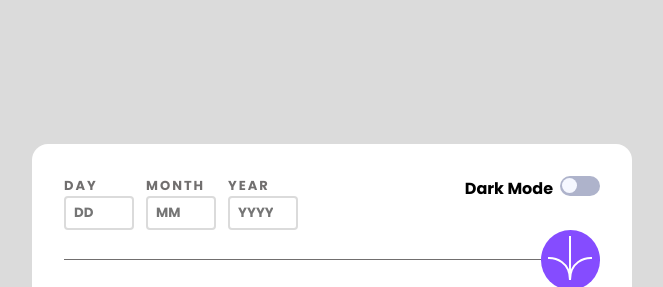
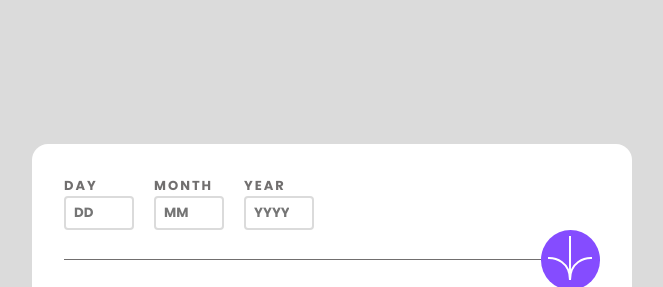
Before and after one commit to trishacapitle/age-calculator, a website built with Vite: page index.html in a window 1280 px wide. Shown: the top 287 px of the page, without its empty margins (308-971 px from the left). Built offline with nearby package versions, Linux system fonts and the light colour scheme.

Commit message:
restored to original. will refrac with themswitch

```diff
--- a/index.html
+++ b/index.html
@@ -17,8 +17,7 @@
 <body class="flex">
 
   <div class="card">
-    <div class="card-header flex justify-between flex-row">
-      <div class="flex gap-12">
+    <div class="card-header flex">
       <div class="container flex flex-column">
         <label for="day">Day</label>
         <input id="day" type="number" placeholder="DD">
@@ -33,10 +32,6 @@
         <label for="year">Year</label>
         <input id="year" type="number" placeholder="YYYY">
         <small class="error-year"></small>
-        </div>
-      </div>
-      <div class="toggle flex">
-          <p class="dark-mode">Dark Mode</p><p class="light-mode">Light Mode</p><input type="checkbox" id="switch" onclick="switchTheme()"/><label class="toggle-label" for="switch"></label>
       </div>
     </div>
 
--- a/style.css
+++ b/style.css
@@ -183,54 +183,3 @@ small {
   color: red;
   font-size: .5rem;
 }
-
-/* toggle switch */
-.toggle .dark-mode {
-  display: none;
-  }
-
-  input[type=checkbox]{
-      height: 0;
-      width: 0;
-      visibility: hidden;
-  }
-
-  .toggle-label {
-      cursor: pointer;
-      text-indent: -9999px;
-      width: 40px;
-      height: 20px;
-      background: var(--toggle-light);
-      display: block;
-      border-radius: 100px;
-      position: relative;
-  }
-
-  .toggle-label:after {
-      content: '';
-      position: absolute;
-      top: 2px;
-      left: 2px;
-      width: 15px;
-      height: 15px;
-      background: var(--top-bg-light);
-      border-radius: 90px;
-      transition: 0.3s;
-  }
-
-  input:checked + .toggle-label {
-      background: var(--toggle-dark);
-  }
-
-  input:checked + .toggle-label:after {
-      left: calc(100% - 2px);
-      transform: translateX(-100%);
-      background: var(--top-bg-dark);
-  }
-
-  .toggle-label:active:after {
-      width: 30px;
-  }
-
-
-  /* dark mode */
--- a/theme.js
+++ /dev/null
@@ -1,32 +0,0 @@
-const toggleSwitch = document.querySelector('#switch');
-const body = document.body;
-const darkModeText = document.querySelector('.dark-mode');
-const lightModeText = document.querySelector('.light-mode');
-
-// Function to set the theme
-function setTheme(isDark) {
-  if (isDark) {
-    body.classList.add('dark');
-    body.classList.remove('light');
-    darkModeText.style.display = 'block';
-    lightModeText.style.display = 'none';
-    toggleSwitch.checked = false;
-  } else {
-    body.classList.add('light');
-    body.classList.remove('dark');
-    darkModeText.style.display = 'none';
-    lightModeText.style.display = 'block';
-    toggleSwitch.checked = true;
-  }
-}
-
-// Function to switch theme
-function switchTheme(e) {
-  setTheme(!e.target.checked);
-}
-
-// Set initial theme to dark
-setTheme(true);
-
-// Add event listener for toggle switch
-toggleSwitch.addEventListener('change', switchTheme, false);
```
Lines whose indentation alone changed are shown as unchanged.
